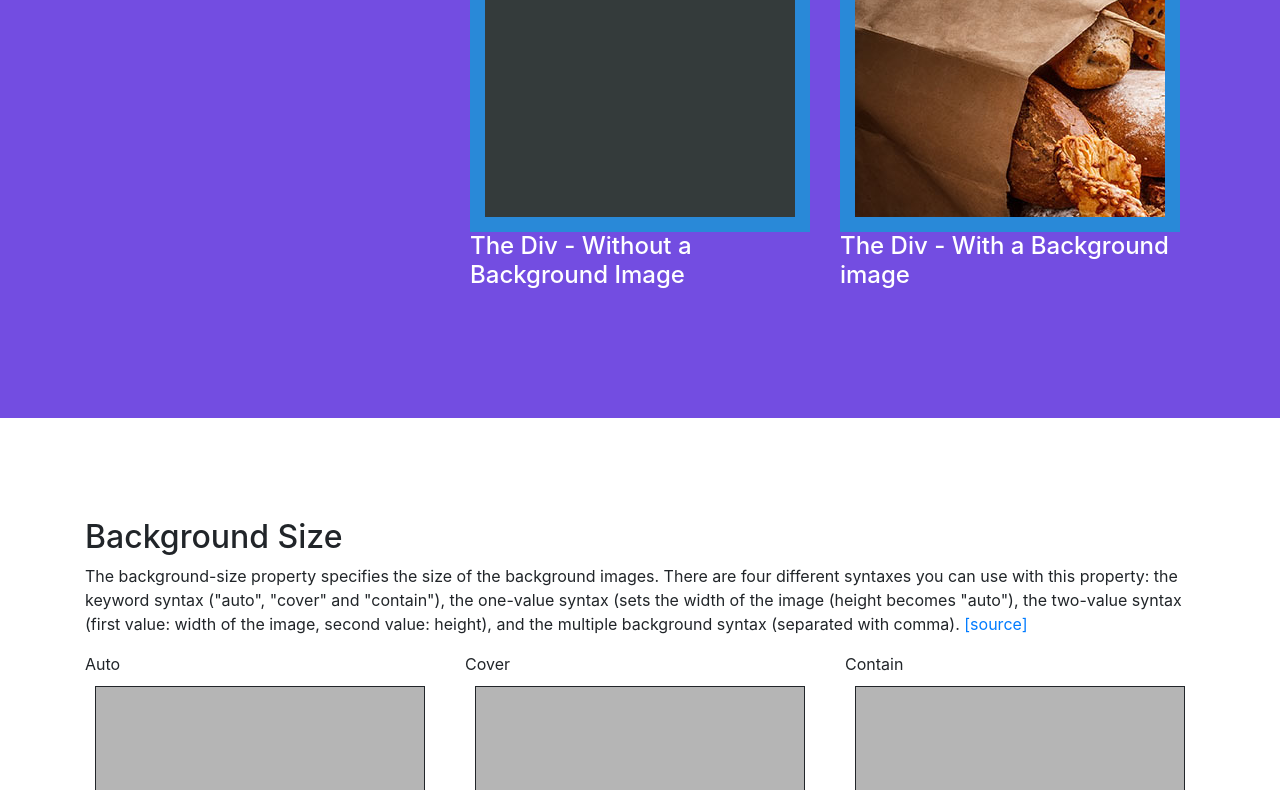
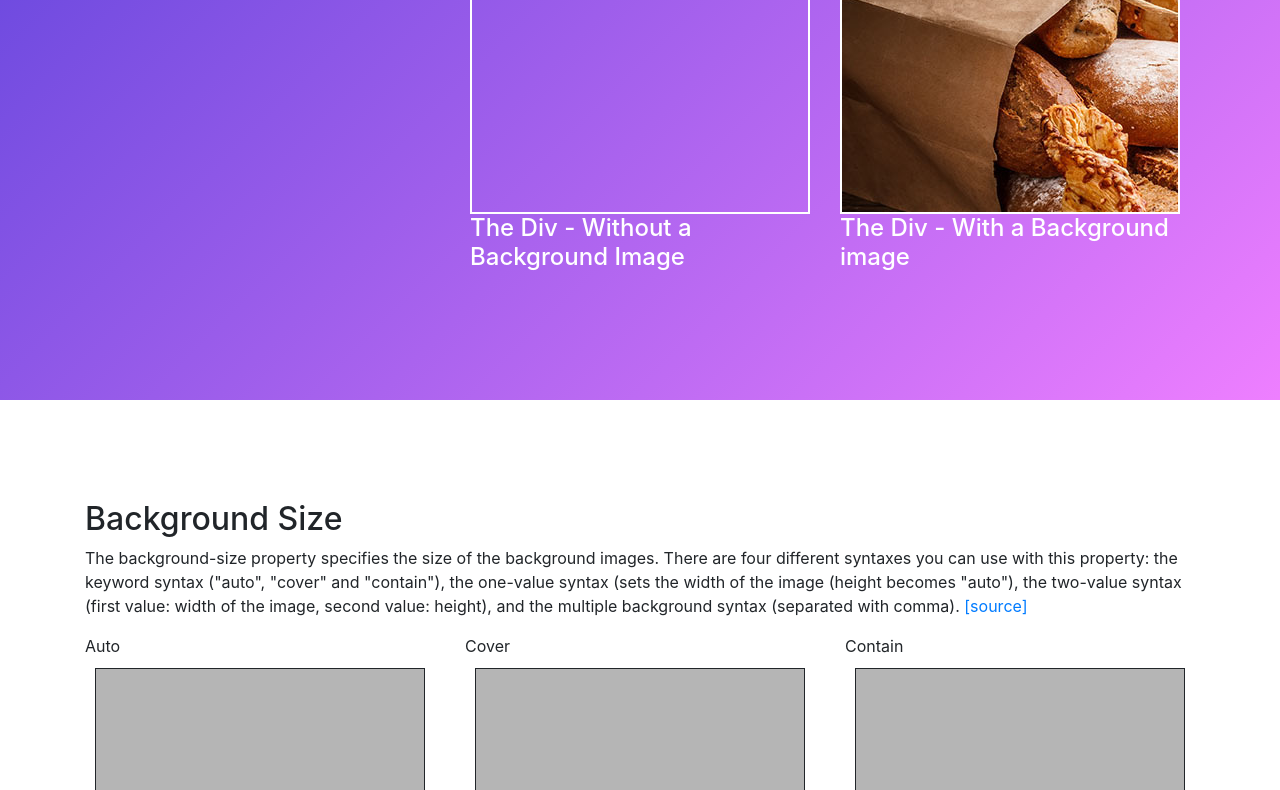
Before and after one commit to dan-kanu/theImage, a website: page index.html in a window 1280 px wide. Shown: the part 606-1396 px from the top of the page. Drawn offline with nearby package versions, Linux system fonts and the light colour scheme; a script that the page names is missing.

Commit message:
added additional css

```diff
--- a/index.html
+++ b/index.html
@@ -43,7 +43,7 @@
       </nav>
       <!-- Left Sidebar -->
       <section id="dashboard">
-         <div  class="row" id="left-sidebar">
+         <div  class="" id="left-sidebar">
             <div class="container">
                <h3>Please upload the Image you want to use</h3>
                <div id="bgImg">
@@ -173,7 +173,7 @@
        </section>
 
       <section id="section-shinethrough">
-          <div class="row" id="main-stage">
+          <div class="" id="main-stage">
               <!-- Page Content -->
               <div class="container">
 
--- a/style.css
+++ b/style.css
@@ -11,12 +11,14 @@
    #sample-container{
     margin: 60px 0;
    }
-.sample-frame{
+   .sample-frame {
     height: 300px;
-    background-color: rgb(52, 59, 59);
+    background-color: rgba(52, 59, 59, 0);
     width: 100%;
-    border:15px solid #2989d8;
+    border: 2px solid #ffffff;
 }
+
+
 #frame{
     background-image: url("theImage/Best_Bakeries_Vancouver_Shutterstock-984x500.jpg");
 }
@@ -111,8 +113,13 @@ div#hero-content {
     padding: 60px 0;
     color:#fff;
 
-background-color: #734de1;
-    background-color: rgba(115,77,225,1);
+    background-color: #5540D9;
+    background-image: -webkit-linear-gradient( 135deg, #5540D9 0%, #ee7fff 100%);
+    background-image: -moz-linear-gradient( 135deg, #5540D9 0%, #ee7fff 100%);
+    background-image: -o-linear-gradient( 135deg, #5540D9 0%, #ee7fff 100%);
+    background-image: -ms-linear-gradient( 135deg, #5540D9 0%, #ee7fff 100%);
+    background-image: linear-gradient( 135deg, #5540D9 0%, #ee7fff 100%);
+}
 
 }
 
@@ -136,7 +143,7 @@ background-attachment: fixed;
 
 .cta {
     background-color: rgb(181, 181, 181);
-    height: 160px;
+    height: 200px;
     border: 1px solid;
     margin: 10px;
     background-repeat: no-repeat;
```
Also changed, not shown: 1 other file.
